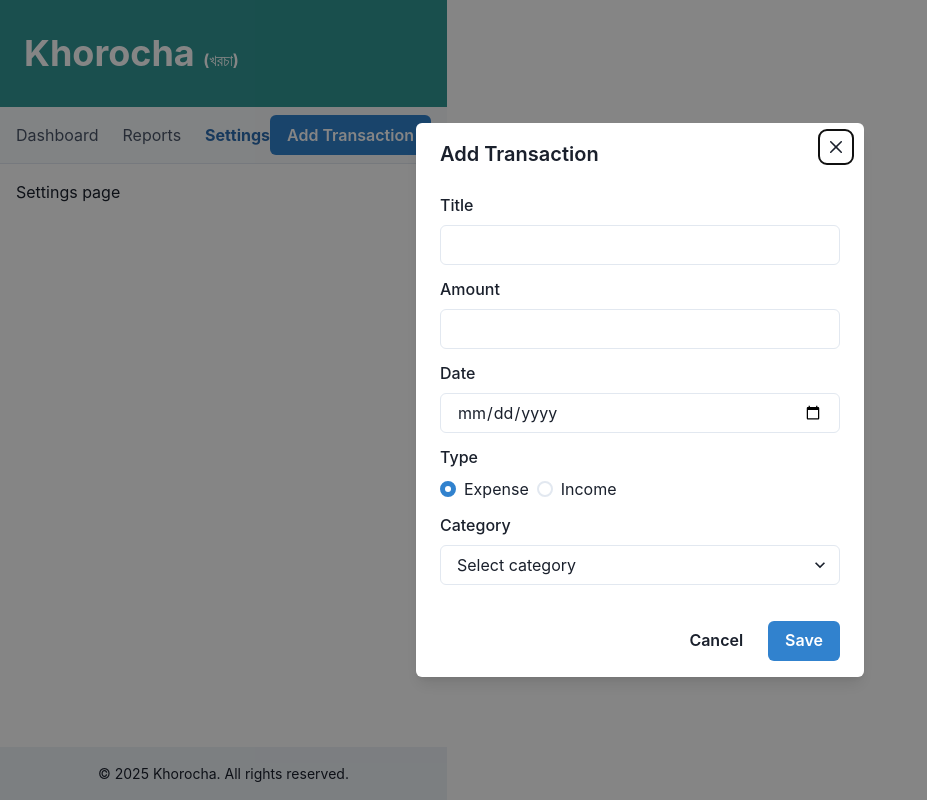
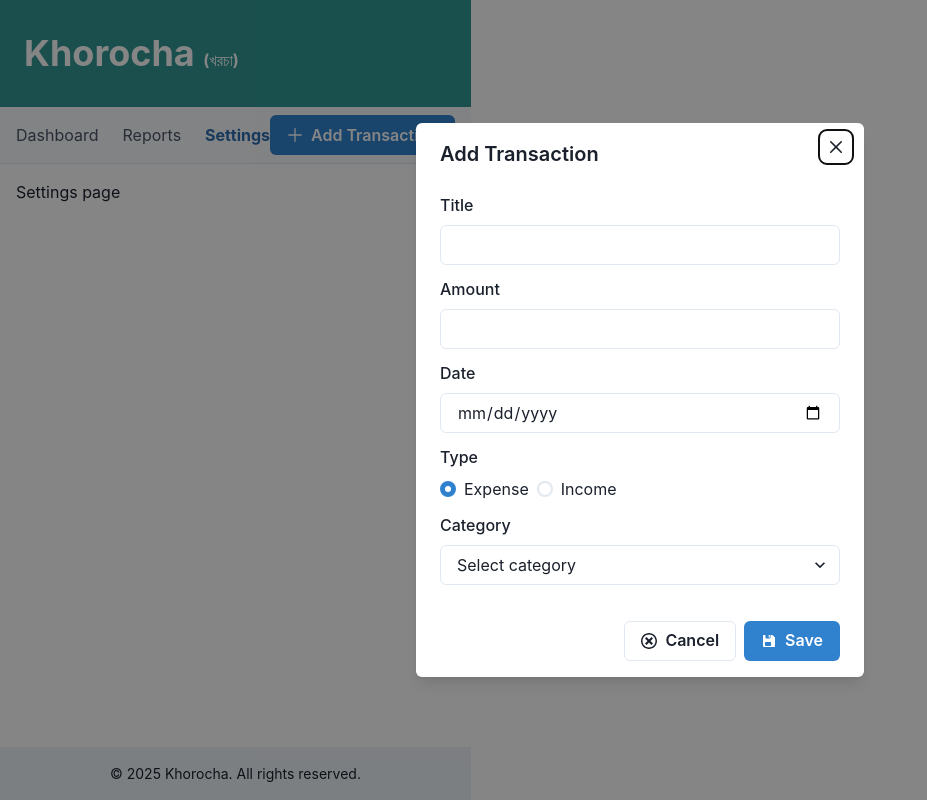
Before and after one commit to mmhossain/khorocha, a React (Vite) app in the folder client/: page /settings in a window 1280 px wide. Both pictures are taken after a click on the button "Add Transaction". Shown: the whole page, without its empty margins (0-927 px from the left). Built offline with nearby package versions, Linux system fonts and the light colour scheme; the HTML template or start-up script is replaced by a standard one.

Commit message:
Add icons to Save, Cancel and Add Transaction buttons

```diff
--- a/client/src/transaction/components/AddEditTransactionDialog.tsx
+++ b/client/src/transaction/components/AddEditTransactionDialog.tsx
@@ -18,6 +18,9 @@ import {
   useToast,
   Text,
 } from "@chakra-ui/react";
+import { RiAddLargeFill } from "react-icons/ri";
+import { ImCancelCircle } from "react-icons/im";
+import { IoIosSave } from "react-icons/io";
 import { useForm } from "react-hook-form";
 import { zodResolver } from "@hookform/resolvers/zod";
 import { z } from "zod";
@@ -90,7 +93,7 @@ const AddEditTransactionDialog = () => {
 
   return (
     <>
-      <Button colorScheme="blue" onClick={onOpen}>
+      <Button leftIcon={<RiAddLargeFill />} colorScheme="blue" onClick={onOpen}>
         Add Transaction
       </Button>
 
@@ -159,7 +162,12 @@ const AddEditTransactionDialog = () => {
             </form>
           </ModalBody>
           <ModalFooter>
-            <Button variant="ghost" onClick={handleClose} marginX={2}>
+            <Button
+              variant="outline"
+              onClick={handleClose}
+              marginX={2}
+              leftIcon={<ImCancelCircle />}
+            >
               Cancel
             </Button>
             <Button
@@ -167,6 +175,7 @@ const AddEditTransactionDialog = () => {
               type="submit"
               form="transaction-form"
               isLoading={loading}
+              leftIcon={<IoIosSave />}
             >
               Save
             </Button>
```
